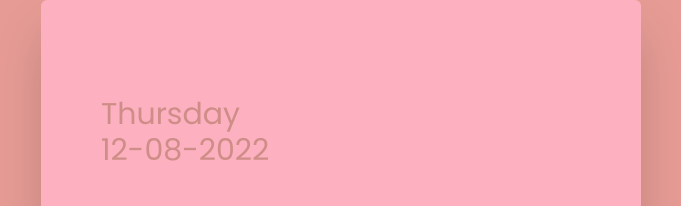
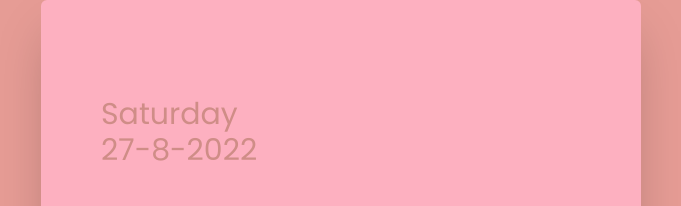
Before and after one commit to haseeb-official/todo-list, a React (Create React App) app: page / in a window 1280 px wide. Shown: the top 206 px of the page, without its empty margins (299-980 px from the left). Built offline with nearby package versions, Linux system fonts and the light colour scheme.

Commit message:
Update Date Using Date()

```diff
--- a/src/App.js
+++ b/src/App.js
@@ -38,14 +38,33 @@ function App() {
     setTodos([])
   }
 
+  let dayNames = [
+    'Sunday',
+    'Monday',
+    'Tuesday',
+    'Wednesday',
+    'Thursday',
+    'Friday',
+    'Saturday',
+  ]
+
+  const date = new Date()
+
+  let day = date.getDate()
+  let month = date.getMonth() + 1
+  let year = date.getFullYear()
+
+  const currentDate = `${day}-${month}-${year}`
+  const currentDay = dayNames[date.getDay()]
+
   return (
     <div className='bg-color-1 w-screen h-screen flex justify-center items-center'>
       <main className='bg-color-4 w-[600px] h-[800px] flex flex-col items-center rounded-md shadow-2xl'>
         <div className='w-full flex flex-col items-center'>
           <h1 className='text-3xl text-color-3 w-4/5 mt-24 font-medium'>
-            Thursday
+            {currentDay}
             <br />
-            12-08-2022
+            {currentDate}
           </h1>
           <div className='w-4/5 h-16 m-10 items-center flex justify-between'>
             <input
```
